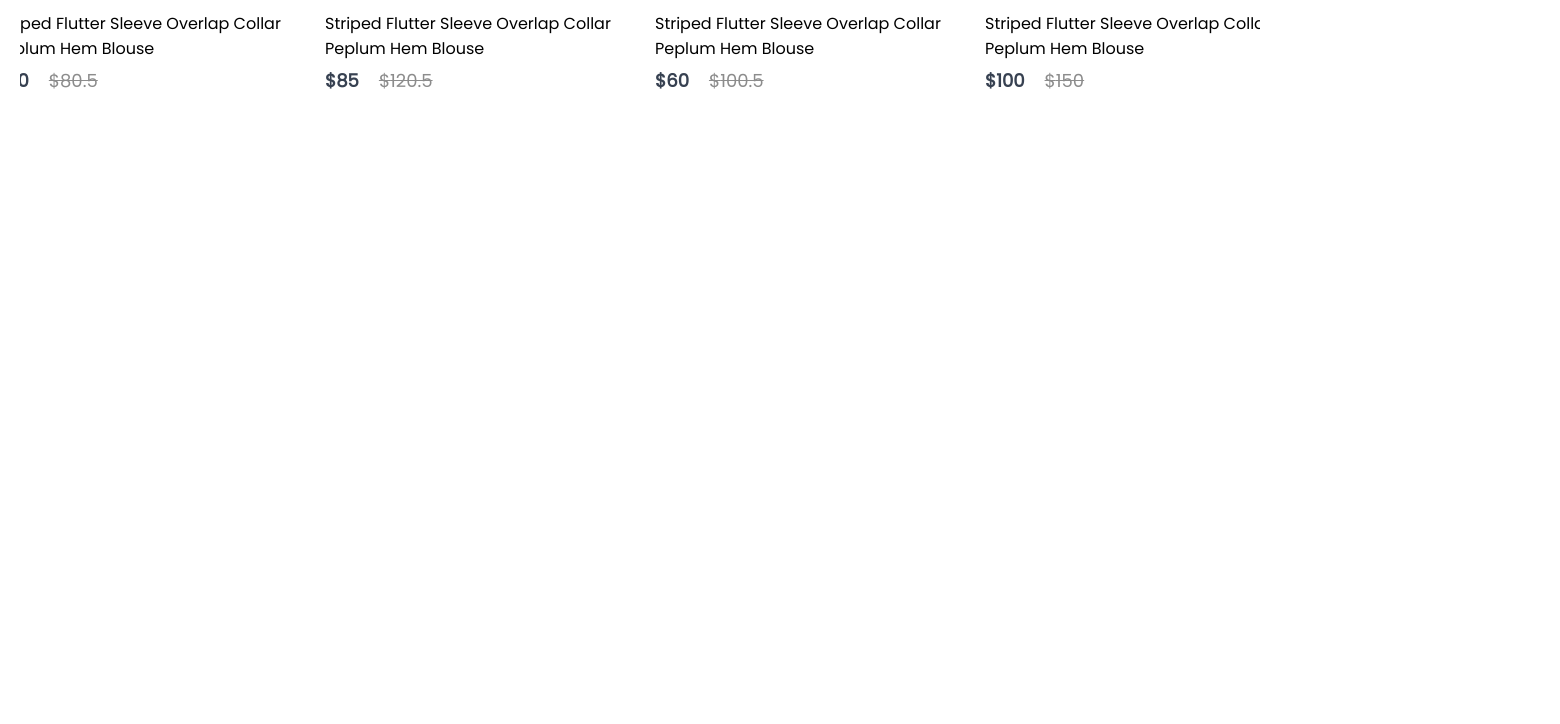
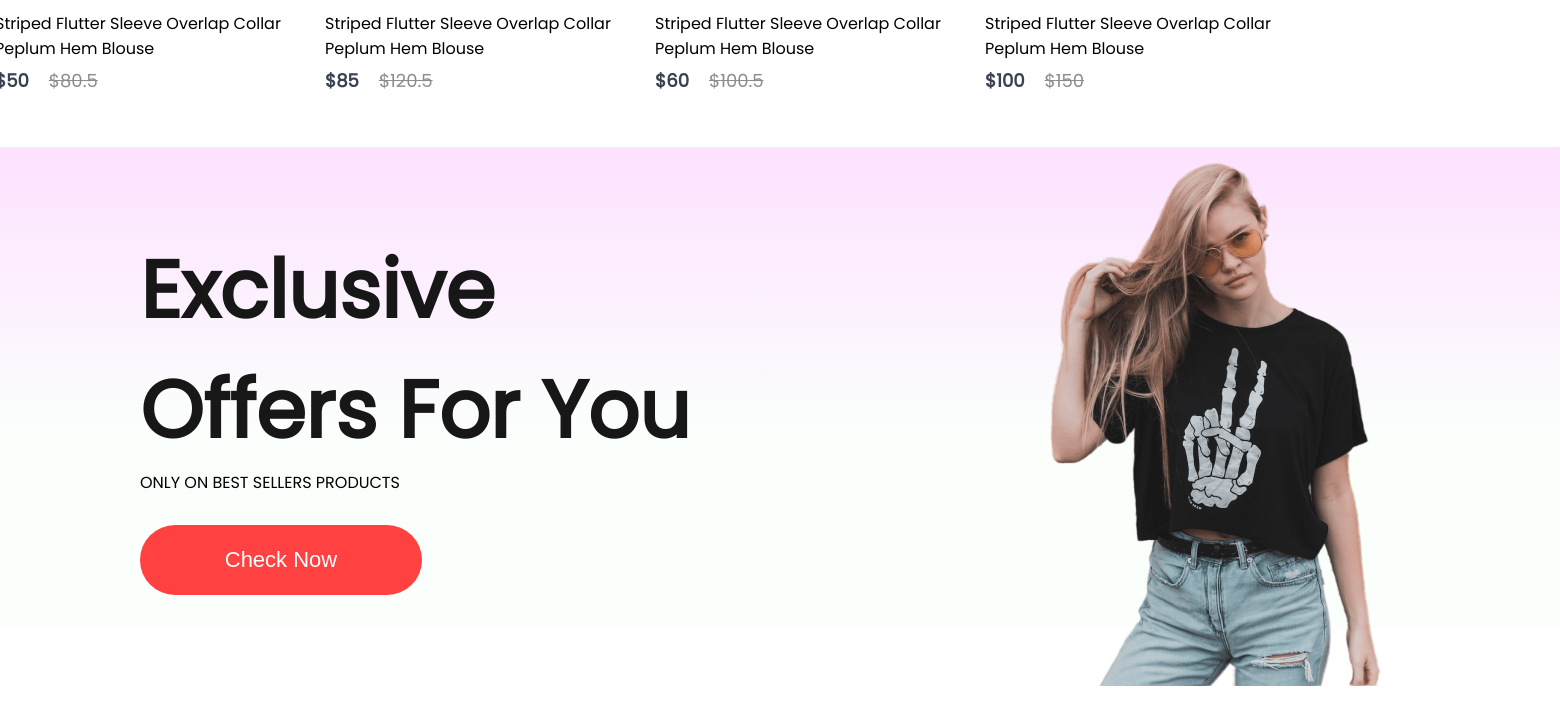
Before and after one commit to chanukaaaa/react-ecommerce, a React (Create React App) app in the folder frontend/: page / in a window 1280 px wide. Shown: the part 1670-2394 px from the top of the page, 1560 px wide, since content can reach past the window. Before the commit the page ends 1817 px from the top, so only its background shows below. Built offline with nearby package versions, Linux system fonts and the light colour scheme.

Commit message:
Offers bannar 80% completed

```diff
--- /dev/null
+++ b/frontend/src/Components/Offers/Offers.css
@@ -0,0 +1,50 @@
+.offers{
+    width: 100%;
+    height: 60vh;
+    display: flex;
+    margin: auto;
+    padding: 0px 140px;
+    margin-bottom: 150px;
+    background: linear-gradient(180deg, #fde1ff 0%, #e1ffea22 60%);
+}
+
+.offers-left{
+    flex: 1;
+    display: flex;
+    margin-top: 50px;
+    flex-direction: column;
+    justify-content: center;
+}
+
+.offers-left h1{
+    color: #171717;
+    font-size: 80px;
+    font-weight: 600;
+}
+
+.offers-leftp{
+    color: #171717;
+    font-size: 22px;
+    font-weight: 600;
+}
+
+.offers-left button{
+    width: 282px;
+    height: 70px;
+    border-radius: 35px;
+    background: #ff4141;
+    border: none;
+    color: white;
+    font-size: 22px;
+    font-weight: 500;
+    margin-top: 30px;
+    cursor: pointer;
+}
+
+.offers-right{
+    flex: 1;
+    display: flex;
+    align-items: center;
+    justify-content: flex-end;
+    padding-top: 50px;
+}
--- /dev/null
+++ b/frontend/src/Components/Offers/Offers.jsx
@@ -0,0 +1,19 @@
+import React from 'react'
+import './Offers.css'
+import exclusive_image from '../Assets/exclusive_image.png';
+
+export const Offers = () => {
+  return (
+    <div className='offers'>
+         <div className="offers-left">
+            <h1>Exclusive</h1>
+            <h1>Offers For You</h1>
+            <p>ONLY ON BEST SELLERS PRODUCTS</p>
+            <button>Check Now</button>
+         </div>
+         <div className="offers-right">
+            <img src= {exclusive_image} alt="" />
+         </div>
+    </div>
+  )
+}
--- a/frontend/src/Components/Popular/Popular.css
+++ b/frontend/src/Components/Popular/Popular.css
@@ -1,5 +1,6 @@
 .popular{
     display: flex;
+    width: 100%;
     flex-direction: column;
     align-items: center;
     gap: 10px;
@@ -26,11 +27,4 @@
     display: flex;
     justify-content: center;
     gap: 30px;
-    max-width: calc(100% - 40px); /* Adjust the margin values */
-    box-sizing: border-box;
-    overflow-x: auto;
 }
-
-.popular-item > * {
-    flex-shrink: 0;
-}
--- a/frontend/src/Pages/Home.jsx
+++ b/frontend/src/Pages/Home.jsx
@@ -1,12 +1,14 @@
 import React from 'react'
 import { Hero } from '../Components/Hero/Hero'
 import { Popular } from '../Components/Popular/Popular'
+import { Offers } from '../Components/Offers/Offers'
 
 const Home = () => {
   return (
     <div>
         <Hero/>
         <Popular />
+        <Offers />
     </div>
   )
 }
```
Also changed, not shown: frontend/src/Components/Popular/Popular.jsx (line endings or trailing spaces).
